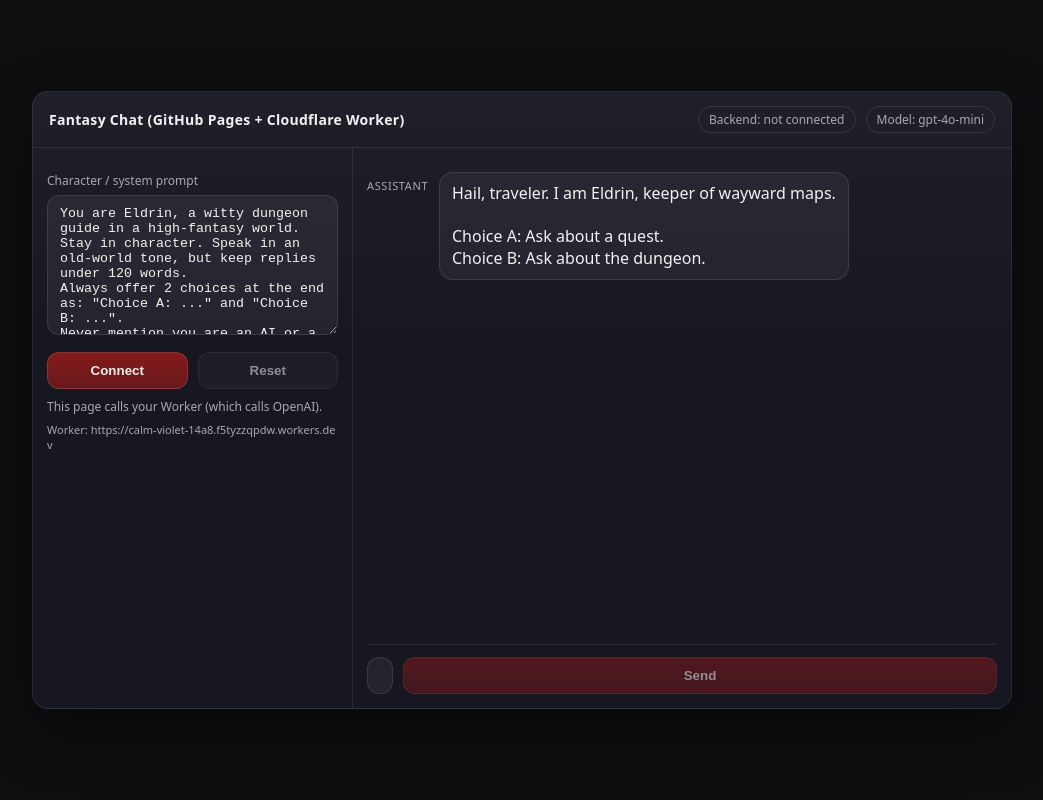
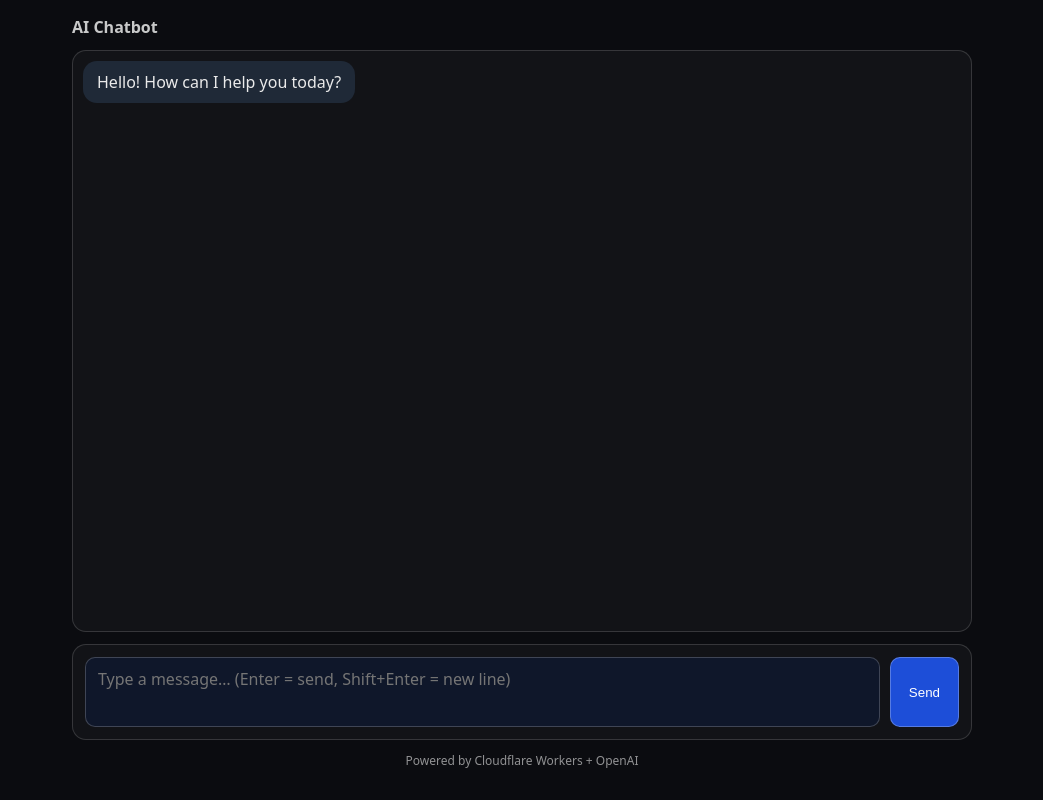
Before and after one commit to Outrageous-Yak/Test, a plain HTML site: page index.html in a window 1280 px wide. Shown: the whole page, without its empty margins (118-1161 px from the left). Drawn offline with Linux system fonts and the light colour scheme.

Commit message:
Refactor index.html for new AI chatbot design
Replaced the existing chat application structure with a new AI chatbot layout and functionality.

```diff
--- a/index.html
+++ b/index.html
@@ -2,221 +2,213 @@
 <html lang="en">
 <head>
   <meta charset="utf-8" />
-  <meta name="viewport" content="width=device-width,initial-scale=1" />
-  <title>Fantasy Chat (GitHub Pages + Worker)</title>
+  <meta name="viewport" content="width=device-width, initial-scale=1" />
+  <title>AI Chatbot</title>
+
   <style>
-    :root { --bg:#0f0f12; --panel:#171722; --ink:#f2f2f2; --muted:#a8a8b3; --accent:#8b1a1a; }
-    * { box-sizing: border-box; }
+    :root { color-scheme: light dark; }
     body {
-      margin: 0; background: var(--bg); color: var(--ink);
-      font-family: system-ui, -apple-system, Segoe UI, Roboto, Arial, sans-serif;
-      min-height: 100vh; display: grid; place-items: center; padding: 18px;
+      margin: 0;
+      font-family: system-ui, -apple-system, Segoe UI, Roboto, Helvetica, Arial, sans-serif;
+      background: #0b0c10;
+      color: #eaeaea;
     }
-    .app {
-      width: min(980px, 100%);
-      background: linear-gradient(180deg, rgba(255,255,255,0.04), transparent 40%), var(--panel);
-      border: 1px solid rgba(255,255,255,0.08);
-      border-radius: 16px;
-      box-shadow: 0 22px 60px rgba(0,0,0,0.45);
-      overflow: hidden;
+    .wrap {
+      max-width: 900px;
+      margin: 0 auto;
+      padding: 16px;
+      display: flex;
+      flex-direction: column;
+      gap: 12px;
     }
-    header {
-      padding: 14px 16px;
-      display: flex; gap: 12px; align-items: center; justify-content: space-between;
-      border-bottom: 1px solid rgba(255,255,255,0.08);
+    .header {
+      font-weight: 600;
+      opacity: 0.85;
     }
-    header h1 { margin: 0; font-size: 14px; letter-spacing: .3px; font-weight: 650; }
-    header .status { font-size: 12px; color: var(--muted); display:flex; gap:10px; align-items:center; }
-    .pill { padding: 4px 10px; border-radius: 999px; border:1px solid rgba(255,255,255,0.10); }
-    .grid { display: grid; grid-template-columns: 320px 1fr; min-height: 70vh; }
-    @media (max-width: 860px){ .grid{ grid-template-columns: 1fr; } }
-    .sidebar { padding: 14px 14px 16px; border-right: 1px solid rgba(255,255,255,0.08); }
-    @media (max-width: 860px){ .sidebar{ border-right:none; border-bottom: 1px solid rgba(255,255,255,0.08); } }
-    label { display:block; font-size:12px; color: var(--muted); margin: 10px 0 6px; }
-    textarea, button, input {
-      width: 100%;
-      background: rgba(255,255,255,0.06);
-      color: var(--ink);
-      border: 1px solid rgba(255,255,255,0.10);
-      border-radius: 12px;
+    .card {
+      border: 1px solid rgba(255,255,255,.15);
+      border-radius: 14px;
+      padding: 12px;
+      background: rgba(255,255,255,.03);
+    }
+    #chat {
+      height: 70vh;
+      overflow-y: auto;
+      display: flex;
+      flex-direction: column;
+      gap: 10px;
+      padding: 10px;
+    }
+    .msg {
+      max-width: 85%;
+      padding: 10px 14px;
+      border-radius: 14px;
+      white-space: pre-wrap;
+      word-break: break-word;
+      line-height: 1.4;
+    }
+    .user {
+      align-self: flex-end;
+      background: #2563eb;
+      color: white;
+    }
+    .assistant {
+      align-self: flex-start;
+      background: #1f2937;
+    }
+    form {
+      display: flex;
+      gap: 10px;
+    }
+    textarea {
+      flex: 1;
+      resize: none;
+      min-height: 48px;
+      max-height: 180px;
       padding: 10px 12px;
-      outline: none;
+      border-radius: 10px;
+      border: 1px solid rgba(255,255,255,.2);
+      background: #0f172a;
+      color: inherit;
+      font: inherit;
     }
-    textarea { min-height: 140px; resize: vertical; }
     button {
+      padding: 0 18px;
+      border-radius: 10px;
+      border: 1px solid rgba(255,255,255,.25);
+      background: #1d4ed8;
+      color: white;
       cursor: pointer;
-      background: linear-gradient(180deg, rgba(139,26,26,0.95), rgba(139,26,26,0.70));
-      border: 1px solid rgba(255,255,255,0.12);
-      font-weight: 650;
+      font-weight: 500;
     }
-    button.secondary { background: rgba(255,255,255,0.06); font-weight: 600; }
-    button:disabled { opacity: .55; cursor: not-allowed; }
-    .chat { display:flex; flex-direction:column; padding: 14px; gap: 12px; }
-    .messages { flex: 1; overflow:auto; padding-right: 6px; max-height: 62vh; }
-    .msg { margin: 10px 0; display:flex; gap: 10px; }
-    .role {
-      font-size: 11px; color: var(--muted);
-      min-width: 62px; text-transform: uppercase; letter-spacing: .6px; padding-top: 6px;
+    button:disabled {
+      opacity: .6;
+      cursor: not-allowed;
     }
-    .bubble {
-      padding: 10px 12px; border-radius: 14px;
-      border: 1px solid rgba(255,255,255,0.10);
-      background: rgba(255,255,255,0.05);
-      line-height: 1.35; white-space: pre-wrap;
+    .error {
+      color: #fca5a5;
+      font-size: 13px;
+      display: none;
     }
-    .msg.user .bubble { background: rgba(139,26,26,0.18); border-color: rgba(139,26,26,0.40); }
-    .composer { display:flex; gap:10px; border-top: 1px solid rgba(255,255,255,0.08); padding-top: 12px; }
-    .composer input { flex: 1; }
-    .hint { font-size: 12px; color: var(--muted); margin-top: 10px; line-height: 1.35; }
-    .tiny { font-size: 11px; color: var(--muted); margin-top: 8px; word-break: break-all; }
+    .footer {
+      font-size: 12px;
+      opacity: .6;
+      text-align: center;
+    }
   </style>
 </head>
 
 <body>
-  <div class="app">
-    <header>
-      <h1>Fantasy Chat (GitHub Pages + Cloudflare Worker)</h1>
-      <div class="status">
-        <span class="pill" id="backendPill">Backend: not connected</span>
-        <span class="pill" id="modelPill">Model: gpt-4o-mini</span>
-      </div>
-    </header>
+  <div class="wrap">
+    <div class="header">AI Chatbot</div>
 
-    <div class="grid">
-      <div class="sidebar">
-        <label>Character / system prompt</label>
-        <textarea id="systemPrompt">You are Eldrin, a witty dungeon guide in a high-fantasy world.
-Stay in character. Speak in an old-world tone, but keep replies under 120 words.
-Always offer 2 choices at the end as: "Choice A: ..." and "Choice B: ...".
-Never mention you are an AI or a model. If asked, say you are a guide bound to the dungeon.</textarea>
+    <div id="chat" class="card"></div>
 
-        <div style="display:flex; gap:10px; margin-top: 12px;">
-          <button id="connectBtn" type="button">Connect</button>
-          <button class="secondary" id="resetBtn" type="button" disabled>Reset</button>
-        </div>
+    <div class="card">
+      <form id="composer">
+        <textarea id="input" placeholder="Type a message… (Enter = send, Shift+Enter = new line)"></textarea>
+        <button id="send" type="submit">Send</button>
+      </form>
+      <div id="error" class="error"></div>
+    </div>
 
-        <div class="hint">
-          This page calls your Worker (which calls OpenAI).
-          <div class="tiny" id="workerLine"></div>
-          <div class="tiny" id="debugLine"></div>
-        </div>
-      </div>
-
-      <div class="chat">
-        <div class="messages" id="messages"></div>
-
-        <div class="composer">
-          <input id="input" placeholder="Ask Eldrin something…" disabled />
-          <button id="sendBtn" type="button" disabled>Send</button>
-        </div>
-      </div>
+    <div class="footer">
+      Powered by Cloudflare Workers + OpenAI
     </div>
   </div>
 
   <script>
-  // ✅ Your Worker URL
-  const WORKER_URL = "https://calm-violet-14a8.f5tyzzqpdw.workers.dev";
+    const WORKER_URL = "https://calm-violet-14a8.f5tyzzqpdw.workers.dev/";
+    const SYSTEM_PROMPT = "You are a helpful assistant.";
 
-  document.addEventListener("DOMContentLoaded", () => {
-    const messagesEl = document.getElementById("messages");
-    const connectBtn = document.getElementById("connectBtn");
-    const resetBtn = document.getElementById("resetBtn");
-    const sendBtn = document.getElementById("sendBtn");
-    const inputEl = document.getElementById("input");
-    const systemPromptEl = document.getElementById("systemPrompt");
-    const backendPill = document.getElementById("backendPill");
-    const workerLine = document.getElementById("workerLine");
-    const debugLine = document.getElementById("debugLine");
+    const chat = document.getElementById("chat");
+    const form = document.getElementById("composer");
+    const input = document.getElementById("input");
+    const sendBtn = document.getElementById("send");
+    const errorEl = document.getElementById("error");
 
-    workerLine.textContent = "Worker: " + WORKER_URL;
+    const messages = [
+      { role: "assistant", content: "Hello! How can I help you today?" }
+    ];
 
-    function add(role, text) {
-      const row = document.createElement("div");
-      row.className = "msg " + role;
-      row.innerHTML = `<div class="role">${role}</div><div class="bubble"></div>`;
-      row.querySelector(".bubble").textContent = text;
-      messagesEl.appendChild(row);
-      messagesEl.scrollTop = messagesEl.scrollHeight;
+    function render() {
+      chat.innerHTML = "";
+      for (const m of messages) {
+        const div = document.createElement("div");
+        div.className = "msg " + m.role;
+        div.textContent = m.content;
+        chat.appendChild(div);
+      }
+      chat.scrollTop = chat.scrollHeight;
     }
 
-    function setEnabled(on) {
-      inputEl.disabled = !on;
-      sendBtn.disabled = !on;
-      resetBtn.disabled = !on;
+    function showError(msg) {
+      if (!msg) {
+        errorEl.style.display = "none";
+        errorEl.textContent = "";
+        return;
+      }
+      errorEl.style.display = "block";
+      errorEl.textContent = msg;
     }
 
-    function init() {
-      messagesEl.innerHTML = "";
-      add("assistant",
-        "Hail, traveler. I am Eldrin, keeper of wayward maps.\n\nChoice A: Ask about a quest.\nChoice B: Ask about the dungeon."
-      );
+    async function sendMessage(text) {
+      showError("");
+
+      messages.push({ role: "user", content: text });
+      render();
+
+      const res = await fetch(WORKER_URL, {
+        method: "POST",
+        headers: { "Content-Type": "application/json" },
+        body: JSON.stringify({
+          message: text,
+          system: SYSTEM_PROMPT
+        })
+      });
+
+      const data = await res.json();
+
+      if (!res.ok) {
+        throw new Error(data?.error?.message || "Request failed");
+      }
+
+      messages.push({
+        role: "assistant",
+        content: String(data.text || "")
+      });
+
+      render();
     }
 
-    async function callWorker(system, message) {
-      debugLine.textContent = "DEBUG: POSTing to Worker…";
+    input.addEventListener("keydown", e => {
+      if (e.key === "Enter" && !e.shiftKey) {
+        e.preventDefault();
+        form.requestSubmit();
+      }
+    });
 
-      const r = await fetch(WORKER_URL, {
-        method: "POST",
-        headers: { "Content-Type": "application/json" },
-        body: JSON.stringify({ system, message }),
-      });
+    form.addEventListener("submit", async e => {
+      e.preventDefault();
+      const text = input.value.trim();
+      if (!text) return;
 
-      const data = await r.json().catch(() => ({}));
-      debugLine.textContent = "DEBUG: Worker responded (HTTP " + r.status + ")";
-
-      if (!r.ok) throw new Error(JSON.stringify(data?.error || data || ("HTTP " + r.status)));
-      return data.text || "";
-    }
-
-    connectBtn.onclick = async () => {
-      backendPill.textContent = "Backend: connecting…";
-      setEnabled(true);
-      init();
-      inputEl.focus();
+      sendBtn.disabled = true;
+      input.disabled = true;
+      input.value = "";
 
       try {
-        const ok = await callWorker("Reply with only: OK", "ping");
-        backendPill.textContent = (ok.trim() === "OK") ? "Backend: connected" : "Backend: connected (unexpected ping)";
-      } catch (e) {
-        backendPill.textContent = "Backend: error";
-        add("assistant", "Connect failed:\n" + (e?.message || e));
-      }
-    };
-
-    resetBtn.onclick = () => { init(); inputEl.focus(); };
-
-    sendBtn.onclick = async () => {
-      const text = inputEl.value.trim();
-      if (!text) return;
-
-      add("user", text);
-      inputEl.value = "";
-      add("assistant", "…");
-
-      // lock while sending
-      sendBtn.disabled = true;
-      inputEl.disabled = true;
-
-      try {
-        const reply = await callWorker(systemPromptEl.value.trim(), text);
-        add("assistant", reply || "(No text returned)");
-      } catch (e) {
-        add("assistant", "Error:\n" + (e?.message || e));
+        await sendMessage(text);
+      } catch (err) {
+        showError(err.message);
       } finally {
         sendBtn.disabled = false;
-        inputEl.disabled = false;
-        inputEl.focus();
+        input.disabled = false;
+        input.focus();
       }
-    };
-
-    inputEl.addEventListener("keydown", (e) => {
-      if (e.key === "Enter") sendBtn.click();
     });
 
-    // initial
-    setEnabled(false);
-    init();
-  });
+    render();
   </script>
 </body>
 </html>
```
